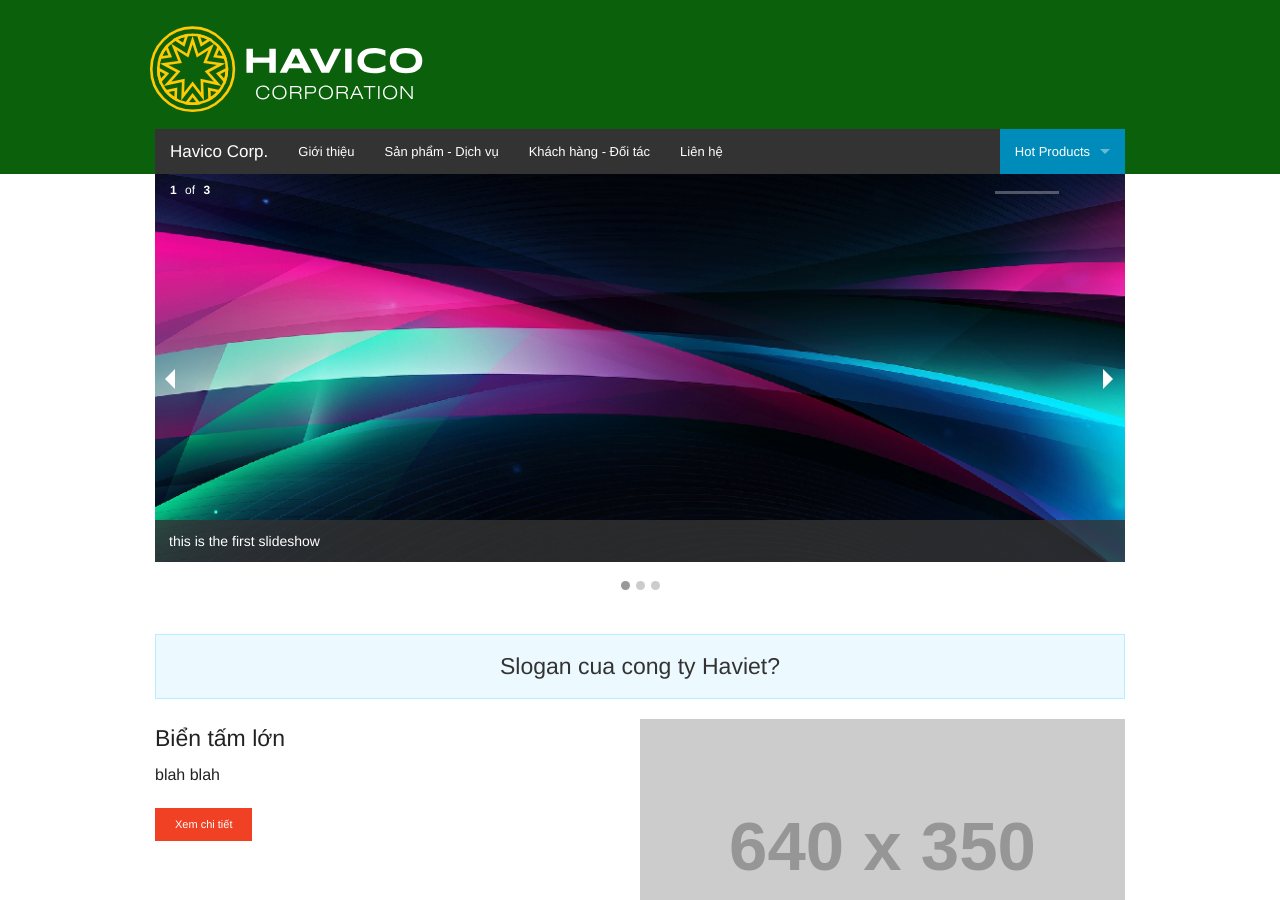
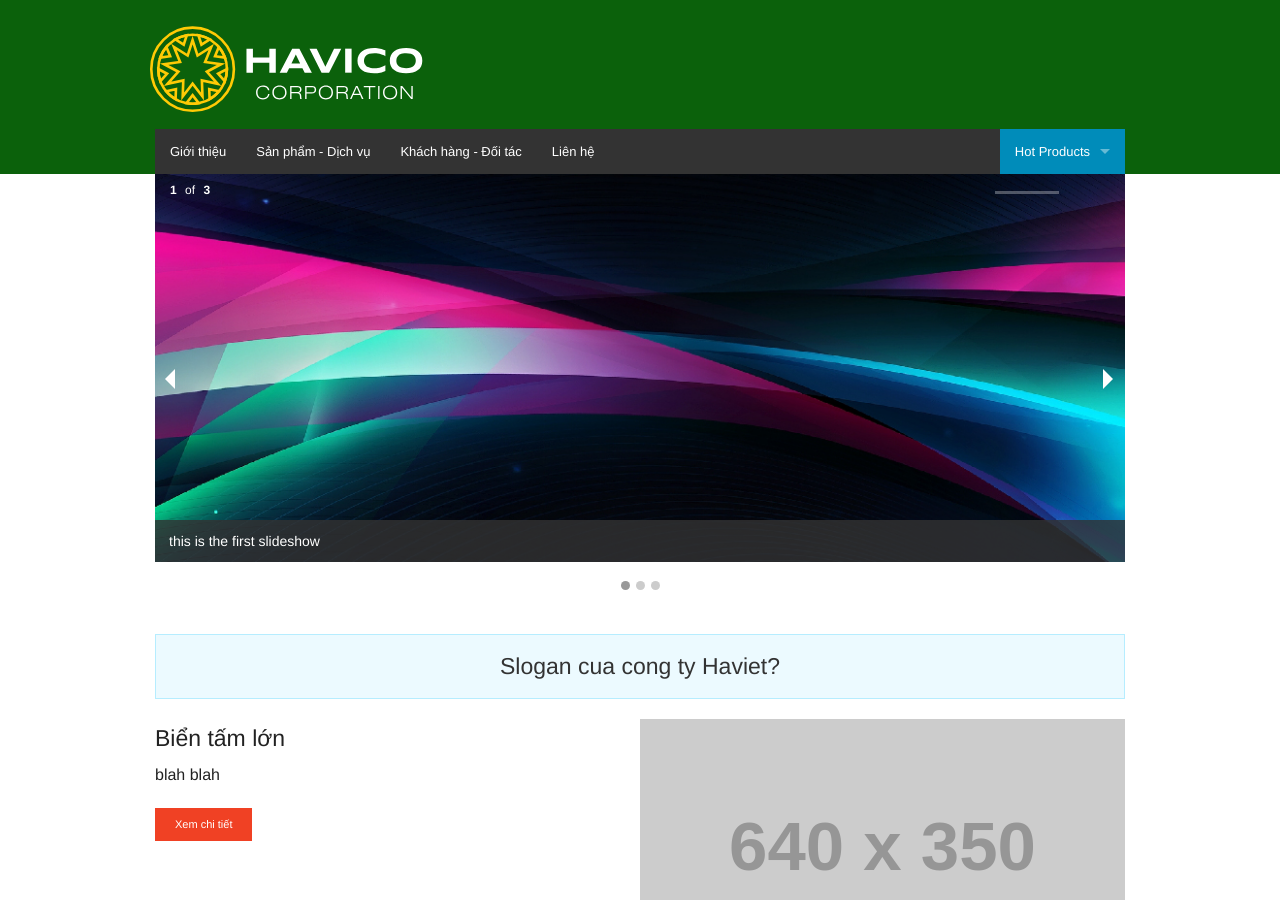
Before and after one commit to haviet/static-on-foundation, a Jekyll site: the page built from index.html, in a window 1280 px wide and 900 px high. Built offline with Jekyll 4.4.1, drawn with Linux system fonts in a browser that asks for light colours.

Commit message:
Update site-nav.html

```diff
--- a/_includes/site-nav.html
+++ b/_includes/site-nav.html
@@ -3,7 +3,7 @@
 		<nav class="top-bar" data-topbar data-options="is_hover: false">
 		  <ul class="title-area">
 		    <li class="name">
-		      <h1><a href="{{ site.baseurl }}/">Havico Corp.</a></h1>
+		      <!-- <h1><a href="{{ site.baseurl }}/">Havico Corp.</a></h1> -->
 		    </li>
 		     <!-- Remove the class "menu-icon" to get rid of menu icon. Take out "Menu" to just have icon alone -->
 		    <li class="toggle-topbar menu-icon"><a href="#"><span>Menu</span></a></li>
```
